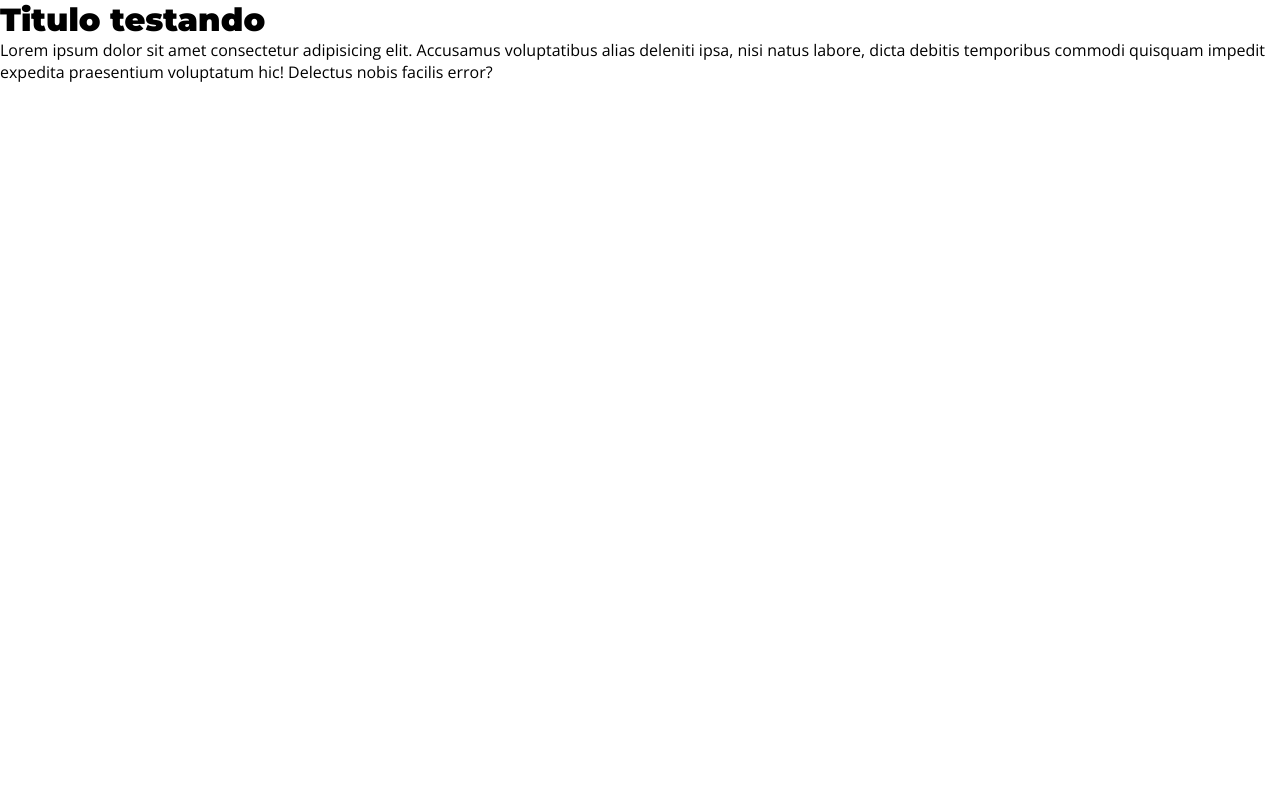
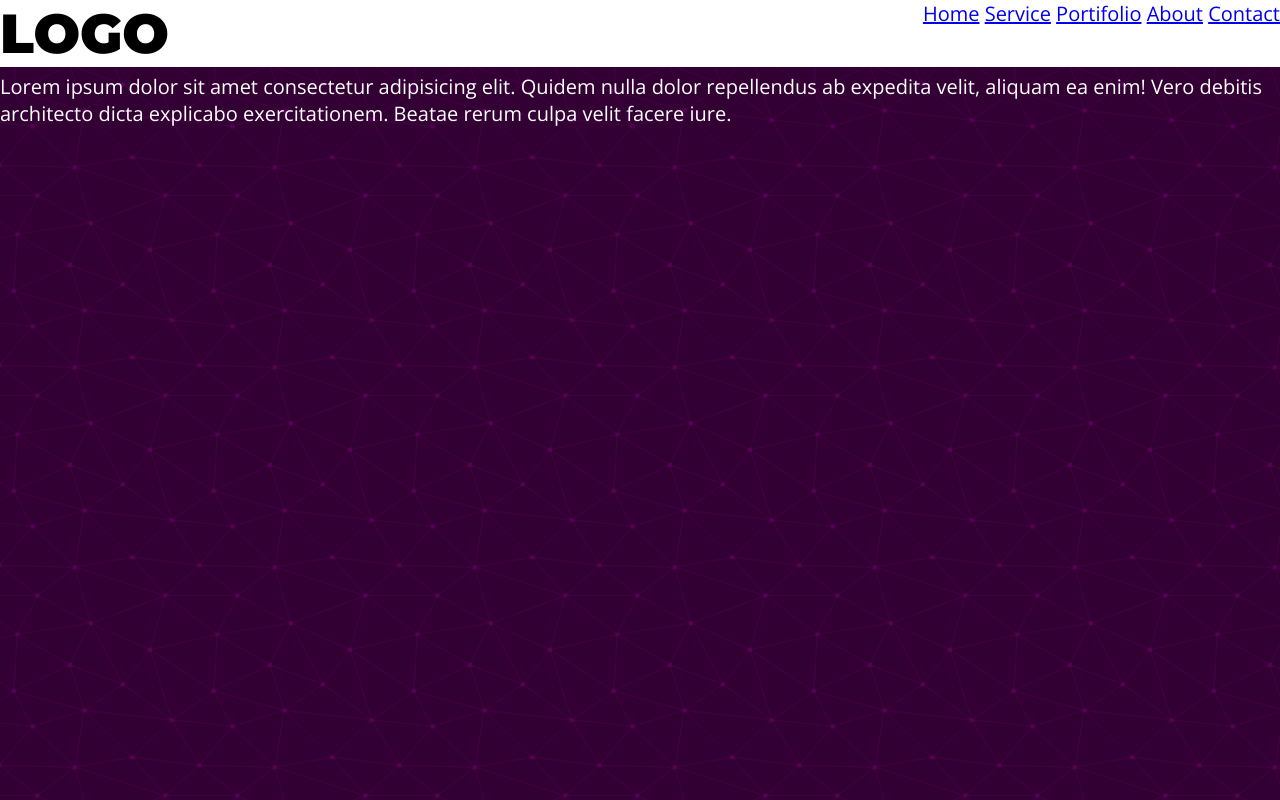
Before and after one commit to igord0n/landing-page, a plain HTML site: page index.html in a window 1280 px wide. Drawn offline with nearby package versions, Linux system fonts and the light colour scheme.

Commit message:
first update in my landing page

```diff
--- a/assets/css/index.css
+++ b/assets/css/index.css
@@ -2,6 +2,11 @@
 font-family: 'Montserrat', sans-serif;
 font-family: 'Open Sans', sans-serif;
 */
+
+:root {
+  --primary-color: #fff;
+  --secundary-color: #0a0a0a;
+}
 
 * {
   margin: 0;
@@ -11,13 +16,79 @@ font-family: 'Open Sans', sans-serif;
 
 html {
   scroll-behavior: smooth;
-  font-size: 62,5%;
+  font-size: 62.5%;
 }
 
 body {
   font-family: 'Open Sans', sans-serif;
+  font-size: 2rem;
 }
 
 h1, h2, h3, h4, h5, h6 {
   font-family: 'Montserrat', sans-serif;
 }
+
+h1 {
+  font-size: 6rem;
+  text-transform: uppercase;
+}
+
+h2 {
+  font-size: 5.5rem;
+  text-transform: uppercase;
+}
+
+h3 {
+  font-size: 5rem;
+  text-transform: uppercase;
+}
+
+h4 {
+  font-size: 4.5rem;
+  text-transform: uppercase;
+}
+
+h5 {
+  font-size: 4rem;
+  text-transform: uppercase;
+}
+
+h6 {
+  font-size: 3.5rem;
+  text-transform: uppercase;
+}
+
+.main-bg {
+  background-image: url('/assets/img/background.svg');
+  background-position: center center;
+  color: var(--primary-color);
+}
+
+.white-bg {
+  background-color: var(--primary-color);
+}
+
+.main-content {
+  max-width: 1400px;
+  margin: 0 auto;
+}
+
+.section {
+  min-height: 100vh;
+}
+
+.d-flex {
+  display: flex;
+  justify-content: space-between;
+}
+
+.p-fixed {
+  position: fixed;
+  top: 0px;
+  left: 0px;
+  right: 0px;
+}
+
+.respiro {
+  margin-top: 70px;
+}
--- a/index.html
+++ b/index.html
@@ -15,9 +15,28 @@
 </head>
 
 <body>
-
-  <h1>Titulo testando</h1>
-  <p>Lorem ipsum dolor sit amet consectetur adipisicing elit. Accusamus voluptatibus alias deleniti ipsa, nisi natus labore, dicta debitis temporibus commodi quisquam impedit expedita praesentium voluptatum hic! Delectus nobis facilis error?</p>
+  <section class="white-bg p-fixed">
+    <div class="main-content d-flex">
+      <div>
+        <h2>LOGO</h2>
+      </div>
+      <nav>
+        <a href="#">Home</a>
+        <a href="#">Service</a>
+        <a href="#">Portifolio</a>
+        <a href="#">About</a>
+        <a href="#">Contact</a>
+      </nav>
+    </div>
+  </section>
+  <section class="main-bg section">
+    <div class="main-content">
+      <h1>Titulo</h1>
+      <p>Lorem ipsum dolor sit amet consectetur adipisicing elit. Quidem nulla dolor repellendus ab expedita velit,
+        aliquam ea enim! Vero debitis architecto dicta explicabo exercitationem. Beatae rerum culpa velit facere iure.
+      </p>
+    </div>
+  </section>
 </body>
 
 </html>
```
Also changed, not shown: assets/img/background.svg (added), 1 other file.
